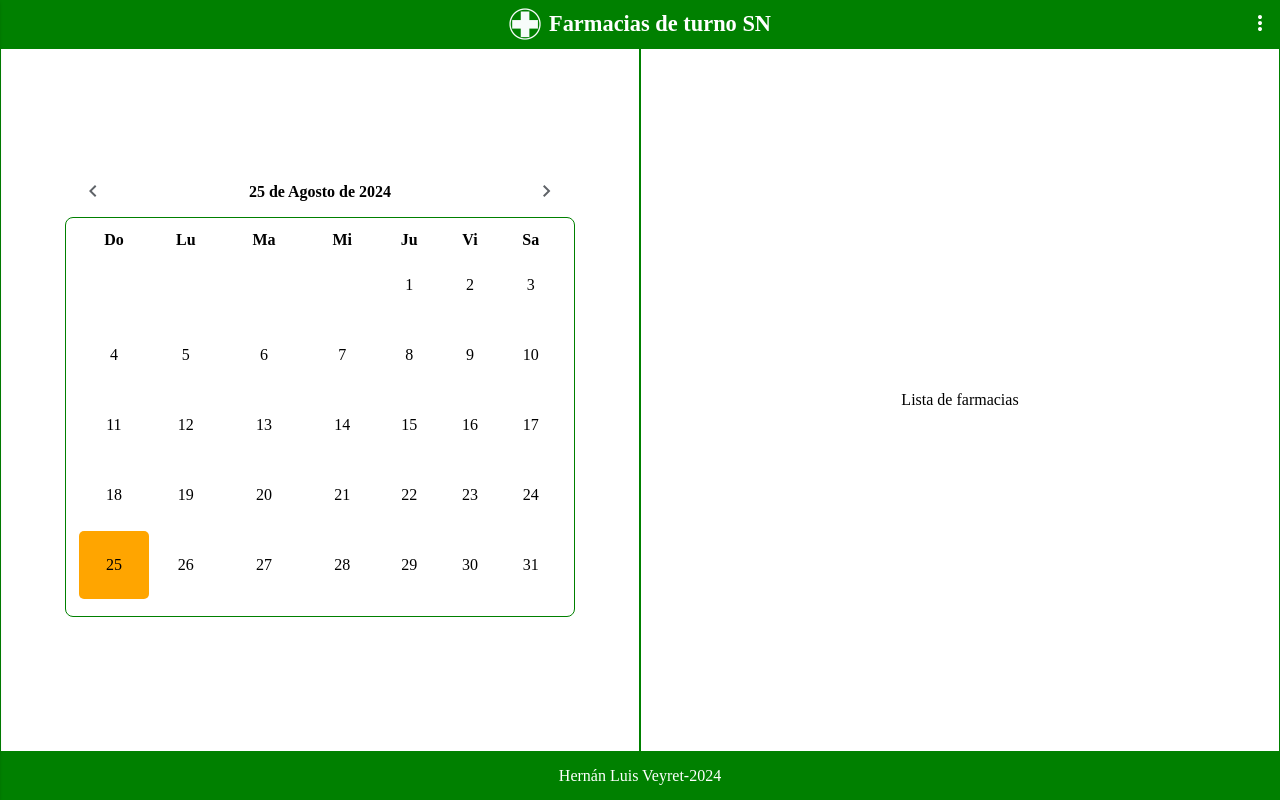
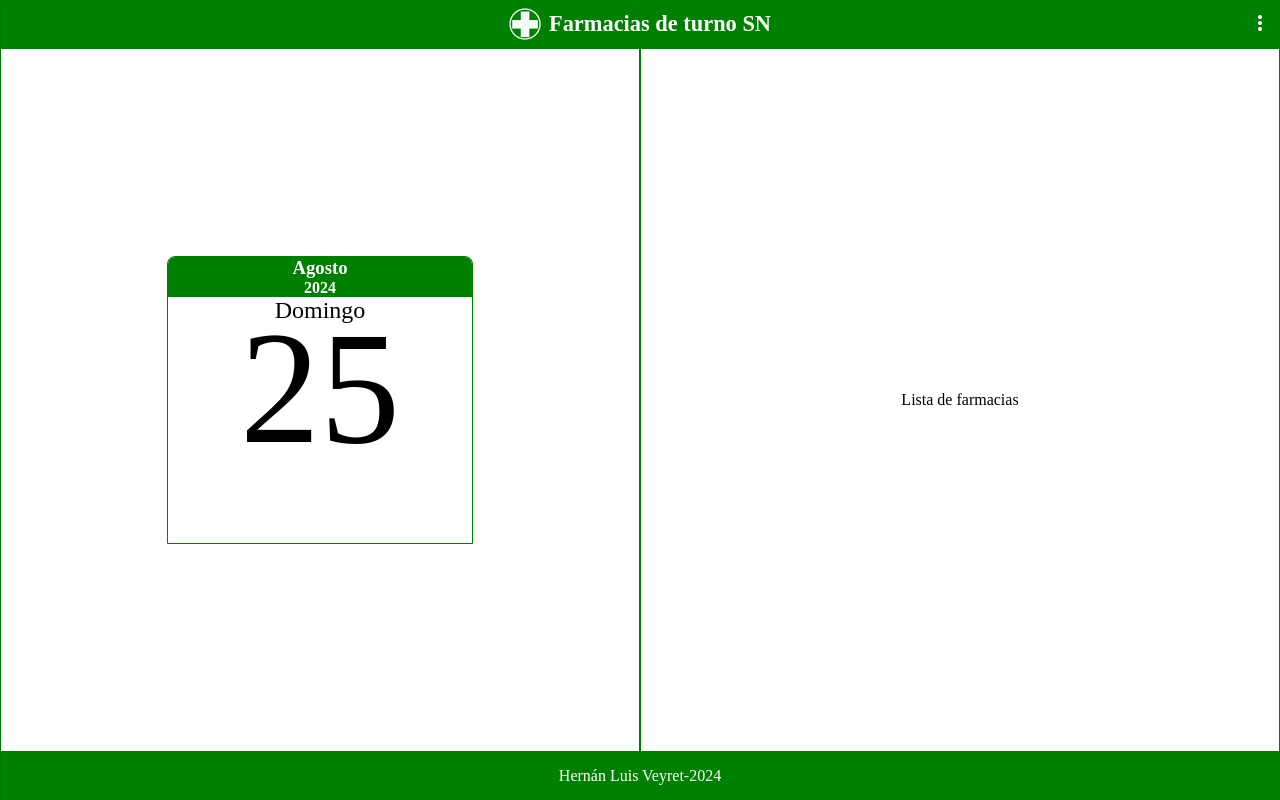
Before and after one commit to hernanveyret/farmaciasDeTurnoSN, a React (Create React App) app: page / in a window 1280 px wide. Built offline with nearby package versions, Linux system fonts and the light colour scheme.

Commit message:
Creacion de nuevos componentes

```diff
--- a/src/Componentes/AlmanacDay.js
+++ b/src/Componentes/AlmanacDay.js
@@ -1,9 +1,21 @@
 import React from 'react';
+import './almanacDay.css';
 
-const AlmanacDay = () => {
+const AlmanacDay = ({day,monthString,year,dayString}) => {
+
   return (
     <div className="containerAlmanac">
-      <h2>Almanaque por dia</h2>
+      <div className="card">
+        <div className="infoCard">
+          <h3>{monthString}</h3>
+          <h4>{year}</h4>
+      </div>
+        <div className="day">
+          <p className="dayString">{dayString[0].toUpperCase() + dayString.slice(1)}</p>
+          <p className="dayNumber">{day}</p>
+
+        </div>
+      </div>
     </div>
   )
 }
--- a/src/Componentes/Home.js
+++ b/src/Componentes/Home.js
@@ -56,7 +56,7 @@ const Home = () => {
       mes:"Diciembre"
     },
   ]
-  const [ almanacType, setAlmanacType ] = useState(true)
+  const [ almanacType, setAlmanacType ] = useState(false)
   const [ settings, setSettings ] = useState(false)
   const [ fecha, setFecha ] = useState(new Date());
   const [ day, setDay ] = useState(fecha.getDate()); // dia en numero.
@@ -132,7 +132,12 @@ const Home = () => {
               handleNext={handleNext}
               handleDay={handleDay}
           /> :
-            <AlmanacDay />
+            <AlmanacDay
+              day={day}
+              monthString={monthString}
+              year={year}
+              dayString={dayString}
+              />
           }
 
         </article>
--- /dev/null
+++ b/src/Componentes/almanacDay.css
@@ -0,0 +1,32 @@
+.containerAlmanac {
+  max-width: 100%;
+  height: 40vh;
+}
+.card {
+  border: 1px solid green;
+  width: 60%;
+  height: 90%;
+  border-radius: .5rem .5rem 0 0;
+  overflow: hidden;
+}
+.infoCard {
+  background-color: green;
+  display: flex;
+  flex-direction: column;
+  justify-content: center;
+  align-items: center;
+  color: white;
+}
+.day {
+  display: flex;
+  justify-content: center;
+  align-items: center;
+  flex-direction: column;
+}
+.dayString {
+  font-size: 1.5rem;
+}
+.dayNumber {
+  font-size: 10em;
+  line-height: 8rem;
+}
```
